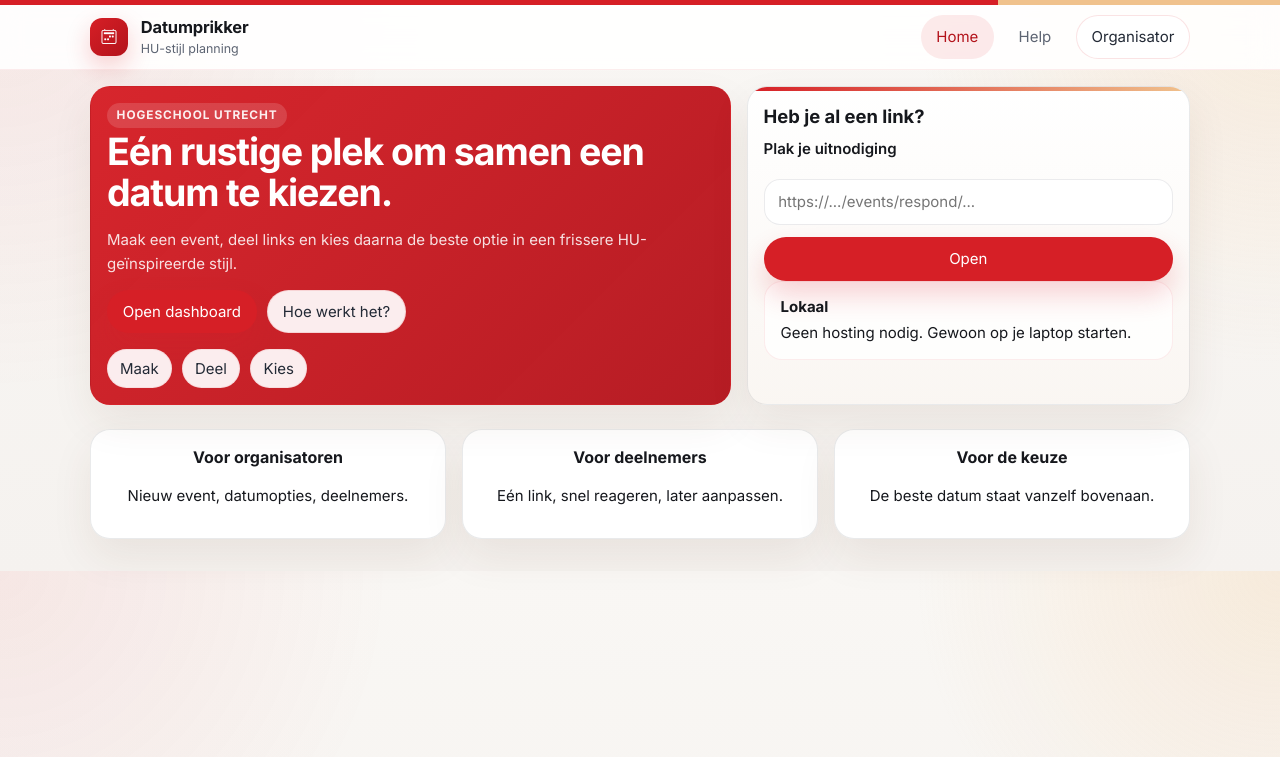
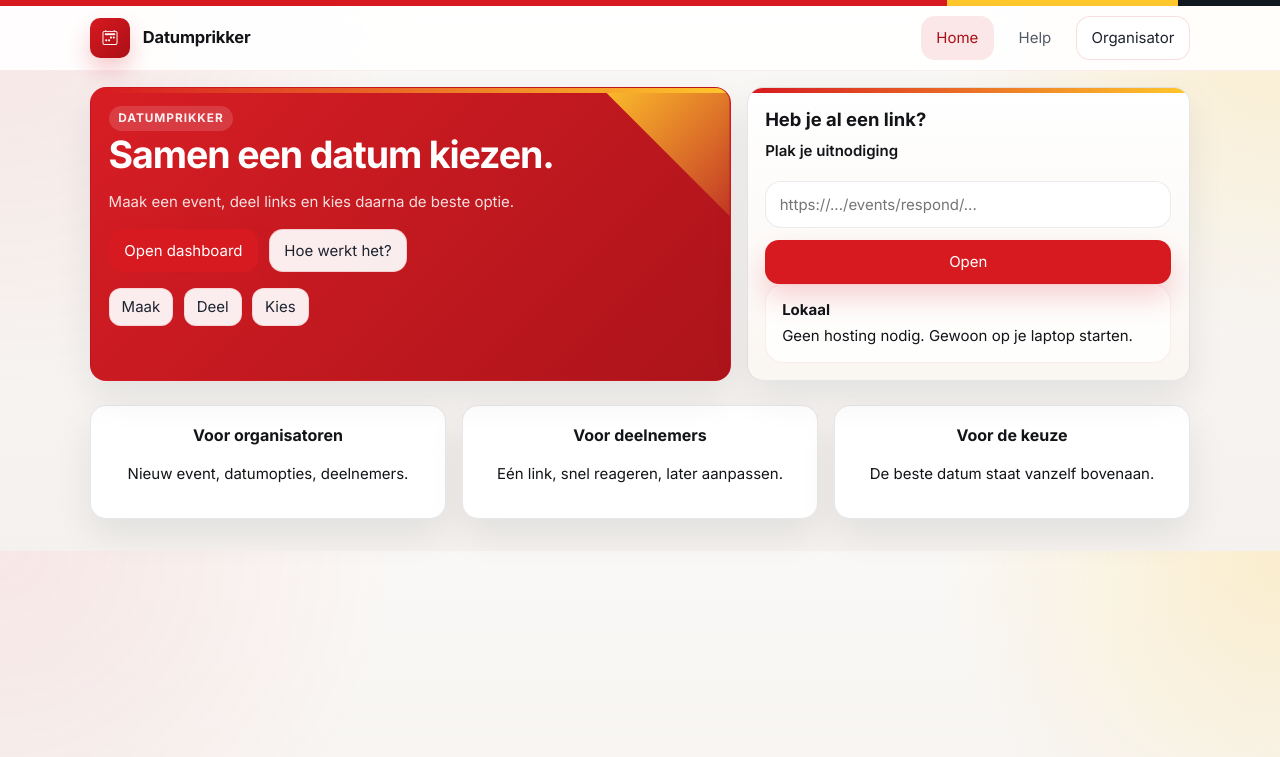
Before and after one commit to AlexBongers/datumprikker_s4, a Node server app: page / in a window 1280 px wide. Shown: the top 757 px of the page. Run offline with Node 20, Linux system fonts and the light colour scheme; some libraries are stand-ins or nearby versions.

Commit message:
Refine HU styling and simplify page copy
Agent-Logs-Url: https://github.com/AlexBongers/datumprikker_s4/sessions/593520a8-82f5-494d-927c-d3142106beec

Co-authored-by: AlexBongers <52636621+AlexBongers@users.noreply.github.com>

```diff
--- a/public/css/style.css
+++ b/public/css/style.css
@@ -1,20 +1,20 @@
 :root {
-  --bg: #f5f2ef;
+  --bg: #f4f1ee;
   --surface: rgba(255, 255, 255, 0.96);
   --surface-strong: #ffffff;
-  --border: rgba(15, 23, 42, 0.09);
-  --text: #16181d;
-  --muted: #5d6472;
-  --primary: #d61f26;
-  --primary-strong: #b3131b;
-  --primary-soft: rgba(214, 31, 38, 0.09);
-  --accent: #f3d7b6;
-  --accent-strong: #f0c28d;
-  --ink-soft: #232a36;
+  --border: rgba(17, 24, 39, 0.1);
+  --text: #121417;
+  --muted: #525a68;
+  --primary: #d71920;
+  --primary-strong: #ab0f16;
+  --primary-soft: rgba(215, 25, 32, 0.1);
+  --accent: #ffd54d;
+  --accent-strong: #ffc72c;
+  --ink-soft: #1c232f;
   --success: #166534;
   --danger: #b91c1c;
-  --shadow: 0 18px 42px rgba(89, 48, 22, 0.08);
-  --radius: 20px;
+  --shadow: 0 16px 36px rgba(17, 24, 39, 0.08);
+  --radius: 16px;
 }
 
 * { box-sizing: border-box; }
@@ -24,9 +24,9 @@ body {
   font-size: 15px;
   line-height: 1.45;
   background:
-    radial-gradient(circle at top left, rgba(214, 31, 38, 0.08), transparent 28%),
-    radial-gradient(circle at top right, rgba(240, 194, 141, 0.24), transparent 26%),
-    linear-gradient(180deg, #f9f7f4 0%, var(--bg) 100%);
+    radial-gradient(circle at top left, rgba(215, 25, 32, 0.08), transparent 28%),
+    radial-gradient(circle at top right, rgba(255, 199, 44, 0.2), transparent 24%),
+    linear-gradient(180deg, #faf8f6 0%, var(--bg) 100%);
   color: var(--text);
 }
 body.help-open { overflow: hidden; }
@@ -56,8 +56,8 @@ code {
 .site-header::before {
   content: '';
   display: block;
-  height: 5px;
-  background: linear-gradient(90deg, var(--primary) 0 78%, var(--accent-strong) 78% 100%);
+  height: 6px;
+  background: linear-gradient(90deg, var(--primary) 0 74%, var(--accent-strong) 74% 92%, #101820 92% 100%);
 }
 
 .nav-shell,
@@ -84,30 +84,25 @@ code {
 }
 
 .brand-mark {
-  width: 38px;
-  height: 38px;
+  width: 40px;
+  height: 40px;
   display: grid;
   place-items: center;
-  border-radius: 12px;
+  border-radius: 10px;
   color: white;
   background: linear-gradient(135deg, var(--primary) 0%, var(--primary-strong) 100%);
-  box-shadow: 0 10px 24px rgba(214, 31, 38, 0.22);
+  box-shadow: 0 12px 22px rgba(215, 25, 32, 0.22);
 }
 
 .brand-copy {
   display: flex;
   flex-direction: column;
-  gap: 0.05rem;
+  gap: 0;
 }
 
 .brand strong {
   font-size: 1.03rem;
   letter-spacing: -0.01em;
-}
-
-.brand small {
-  color: var(--muted);
-  font-size: 0.78rem;
 }
 
 .top-nav {
@@ -124,7 +119,7 @@ code {
 .ghost-button,
 .help-button {
   appearance: none;
-  border-radius: 999px;
+  border-radius: 14px;
   padding: 0.62rem 0.92rem;
   border: 1px solid transparent;
   transition: background 0.18s ease, border-color 0.18s ease, transform 0.18s ease;
@@ -149,7 +144,7 @@ code {
 .ghost-button {
   background: rgba(255, 255, 255, 0.92);
   color: var(--ink-soft);
-  border-color: rgba(214, 31, 38, 0.12);
+  border-color: rgba(215, 25, 32, 0.14);
 }
 
 .primary-button {
@@ -206,7 +201,7 @@ code {
   background: var(--surface);
   border: 1px solid var(--border);
   border-radius: var(--radius);
-  padding: 1rem;
+  padding: 1.1rem;
   box-shadow: var(--shadow);
 }
 
@@ -243,10 +238,10 @@ code {
 .mini-stats { margin-top: 1rem; }
 .mini-stats span {
   padding: 0.45rem 0.75rem;
-  border-radius: 999px;
+  border-radius: 12px;
   background: rgba(255, 255, 255, 0.92);
   color: var(--ink-soft);
-  border: 1px solid rgba(214, 31, 38, 0.08);
+  border: 1px solid rgba(215, 25, 32, 0.1);
 }
 .tip-box,
 .alert-banner {
@@ -277,7 +272,7 @@ code {
   content: '';
   position: absolute;
   inset: 0 auto 0 0;
-  width: 6px;
+  width: 8px;
   background: linear-gradient(180deg, var(--primary), var(--accent-strong));
 }
 .metric-card strong {
@@ -320,7 +315,7 @@ code {
   padding: 0.6rem;
   border-radius: 18px;
   background: linear-gradient(180deg, rgba(255, 255, 255, 0.98), rgba(251, 247, 244, 0.92));
-  border: 1px solid rgba(214, 31, 38, 0.06);
+  border: 1px solid rgba(215, 25, 32, 0.08);
 }
 .dynamic-row.two-up { grid-template-columns: 1fr 1fr auto; }
 .dynamic-row.invitee-row { grid-template-columns: 1.1fr 0.7fr 1fr 0.9fr 1fr auto auto; }
@@ -357,13 +352,13 @@ code {
 }
 .meta-list span {
   padding: 0.24rem 0.58rem;
-  border-radius: 999px;
+  border-radius: 12px;
   background: rgba(214, 31, 38, 0.06);
 }
 .status-pill {
   display: inline-flex;
   padding: 0.28rem 0.7rem;
-  border-radius: 999px;
+  border-radius: 12px;
   font-size: 0.82rem;
   font-weight: 700;
   background: rgba(214, 31, 38, 0.08);
@@ -381,13 +376,13 @@ code {
   gap: 0.9rem;
   align-items: flex-start;
   padding: 0.95rem;
-  border-radius: 18px;
+  border-radius: 16px;
   border: 1px solid rgba(35, 42, 54, 0.08);
   background: rgba(255, 255, 255, 0.92);
 }
 .rank-card.recommended {
-  border-color: rgba(214, 31, 38, 0.18);
-  background: linear-gradient(135deg, rgba(214, 31, 38, 0.06), rgba(255, 255, 255, 0.98));
+  border-color: rgba(215, 25, 32, 0.2);
+  background: linear-gradient(135deg, rgba(215, 25, 32, 0.08), rgba(255, 255, 255, 0.98));
 }
 .rank-card.finalized {
   border-color: rgba(22, 101, 52, 0.16);
@@ -428,7 +423,7 @@ code {
   display: block;
   padding: 0.72rem;
   text-align: center;
-  border-radius: 14px;
+  border-radius: 12px;
   border: 1px solid rgba(35, 42, 54, 0.08);
   background: rgba(249, 248, 246, 0.98);
 }
@@ -442,9 +437,20 @@ code {
 
 .hero-copy {
   background:
-    linear-gradient(135deg, rgba(214, 31, 38, 0.97) 0%, rgba(179, 19, 27, 0.96) 100%);
+    linear-gradient(135deg, rgba(215, 25, 32, 0.98) 0%, rgba(171, 15, 22, 0.98) 100%);
   color: white;
-  border-color: rgba(214, 31, 38, 0.2);
+  border-color: rgba(215, 25, 32, 0.22);
+}
+
+.hero-copy::before {
+  content: '';
+  position: absolute;
+  top: 0;
+  right: 0;
+  width: 128px;
+  height: 128px;
+  background: linear-gradient(135deg, rgba(255, 199, 44, 0.95), rgba(255, 213, 77, 0.18));
+  clip-path: polygon(100% 0, 0 0, 100% 100%);
 }
 
 .hero-copy .eyebrow {
@@ -471,12 +477,13 @@ code {
 
 .form-section::after,
 .table-panel::after,
-.hero-card::after {
+.hero-card::after,
+.hero-copy::after {
   content: '';
   position: absolute;
   inset: 0 auto auto 0;
   width: 100%;
-  height: 4px;
+  height: 5px;
   background: linear-gradient(90deg, var(--primary), var(--accent-strong));
 }
 
--- a/views/admin/login.ejs
+++ b/views/admin/login.ejs
@@ -1,8 +1,8 @@
 <%- include('../partials/header', { pageTitle: 'Login' }) %>
 <section class="narrow-shell">
   <div class="card-panel">
-    <span class="eyebrow">Organizer area</span>
-    <h1>Log in op het dashboard</h1>
+    <span class="eyebrow">Beheer</span>
+    <h1>Inloggen</h1>
     <p class="muted">Gebruik het beheerderswachtwoord om events aan te maken en bestaande planningen te beheren.</p>
     <% if (error) { %>
       <div class="alert-banner danger"><%= error %></div>
--- a/views/index.ejs
+++ b/views/index.ejs
@@ -1,9 +1,9 @@
 <%- include('partials/header', { pageTitle: 'Home' }) %>
 <section class="hero-grid">
   <div class="hero-copy card-panel">
-    <span class="eyebrow">Hogeschool Utrecht</span>
-    <h1>Eén rustige plek om samen een datum te kiezen.</h1>
-    <p>Maak een event, deel links en kies daarna de beste optie in een frissere HU-geïnspireerde stijl.</p>
+    <span class="eyebrow">Datumprikker</span>
+    <h1>Samen een datum kiezen.</h1>
+    <p>Maak een event, deel links en kies daarna de beste optie.</p>
     <div class="hero-actions">
       <a href="/admin/login" class="primary-button">Open dashboard</a>
       <button type="button" class="secondary-button" data-help-toggle>Hoe werkt het?</button>
--- a/views/partials/header.ejs
+++ b/views/partials/header.ejs
@@ -3,7 +3,7 @@
 <head>
   <meta charset="UTF-8" />
   <meta name="viewport" content="width=device-width, initial-scale=1.0" />
-  <title><%= typeof pageTitle !== 'undefined' ? `${pageTitle} · ` : '' %>Datumprikker Matchmaker</title>
+  <title><%= typeof pageTitle !== 'undefined' ? `${pageTitle} · ` : '' %>Datumprikker</title>
   <link rel="preconnect" href="https://fonts.googleapis.com">
   <link rel="preconnect" href="https://fonts.gstatic.com" crossorigin>
   <link href="https://fonts.googleapis.com/css2?family=Inter:wght@400;500;600;700;800&display=swap" rel="stylesheet">
@@ -17,7 +17,6 @@
         <span class="brand-mark"><i class="bi bi-calendar2-week"></i></span>
         <span class="brand-copy">
           <strong>Datumprikker</strong>
-          <small>HU-stijl planning</small>
         </span>
       </a>
       <nav class="top-nav">
```
